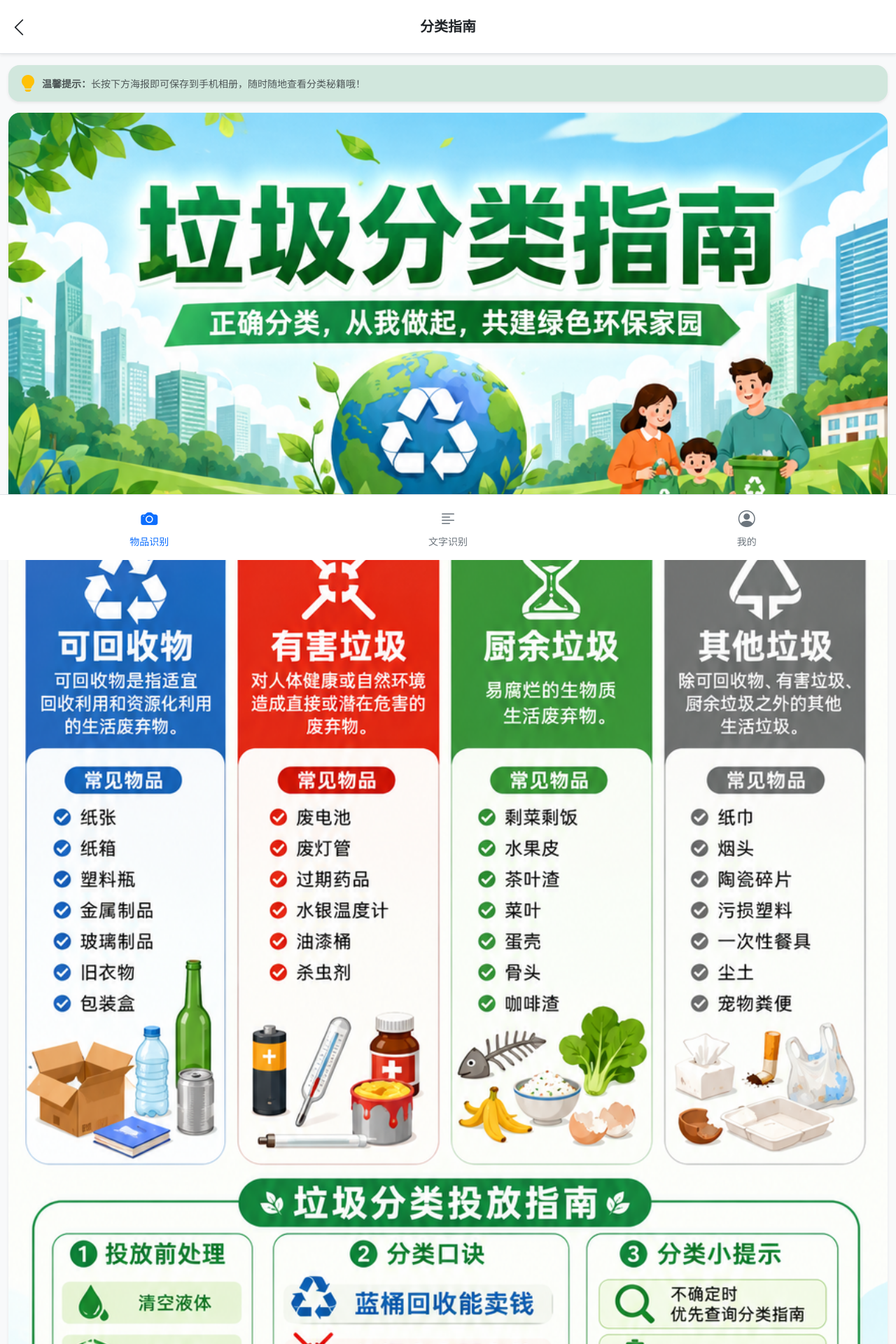
After one commit to Rick-Miao/Rubbish, a Flask app: page /guide in a window 1280 px wide. The commit adds this page. Shown: the top 1920 px of the page at 70% size. Run offline with Flask 3, Linux system fonts and the light colour scheme.

Commit message:
新增垃圾分类指南页面，嵌入长图海报并添加保存提示，同时打通首页导航入口

```diff
--- a/app/routes.py
+++ b/app/routes.py
@@ -272,3 +272,6 @@ def allowed_file(filename):
 @bp.route('/about')
 def about():
     return render_template('about.html')
+@bp.route('/guide')
+def guide():
+    return render_template('guide.html')
--- /dev/null
+++ b/app/templates/guide.html
@@ -0,0 +1,36 @@
+{% extends 'base.html' %}
+{% set active_page = 'identify' %}
+{% block title %}分类指南 - 垃圾分类助手{% endblock %}
+
+{% block content %}
+<nav class="navbar bg-white border-bottom sticky-top shadow-sm">
+    <div class="container-fluid position-relative py-2">
+        <a href="{{ url_for('main.index') }}" class="btn btn-link text-dark text-decoration-none p-0">
+            <i class="bi bi-chevron-left fs-3"></i>
+        </a>
+
+        <h1 class="h5 fw-bold mb-0 position-absolute start-50 translate-middle-x">分类指南</h1>
+
+        <div style="width: 24px;"></div>
+    </div>
+</nav>
+
+<div class="container-fluid pt-3 pb-5" style="margin-bottom: 80px;">
+
+    <div class="alert alert-success d-flex align-items-center rounded-4 shadow-sm border-0 py-2 mb-3" role="alert">
+        <i class="bi bi-lightbulb-fill text-warning fs-4 me-2"></i>
+        <div class="small text-muted">
+            <strong>温馨提示：</strong>长按下方海报即可保存到手机相册，随时随地查看分类秘籍哦！
+        </div>
+    </div>
+
+    <div class="text-center">
+        <img src="{{ url_for('static', filename='images/poster.png') }}" class="img-fluid rounded-4 shadow-sm w-100" alt="生活垃圾分类指南海报">
+    </div>
+
+    <div class="text-center mt-4 text-muted small opacity-75">
+        <p>— 保护环境，从每一件小事做起 —</p>
+    </div>
+
+</div>
+{% endblock %}
--- a/app/templates/index.html
+++ b/app/templates/index.html
@@ -13,7 +13,7 @@
             <input type="file" id="cameraInput" accept="image/*" style="display: none;">
         </div>
         <div class="col-6">
-            <a href="#" class="btn btn-outline-primary w-100 py-3 fs-5 fw-bold shadow-sm">
+            <a href="{{ url_for('main.guide') }}" class="btn btn-outline-primary w-100 py-3 fs-5 fw-bold shadow-sm">
                 <i class="bi bi-book-fill me-2"></i>分类指南
             </a>
         </div>
```
Also changed, not shown: app/static/images/avatars/avatar_015cca3a4d1b48e697c7cd4860dfaec2.jpg (added), app/static/images/poster.png (added).
